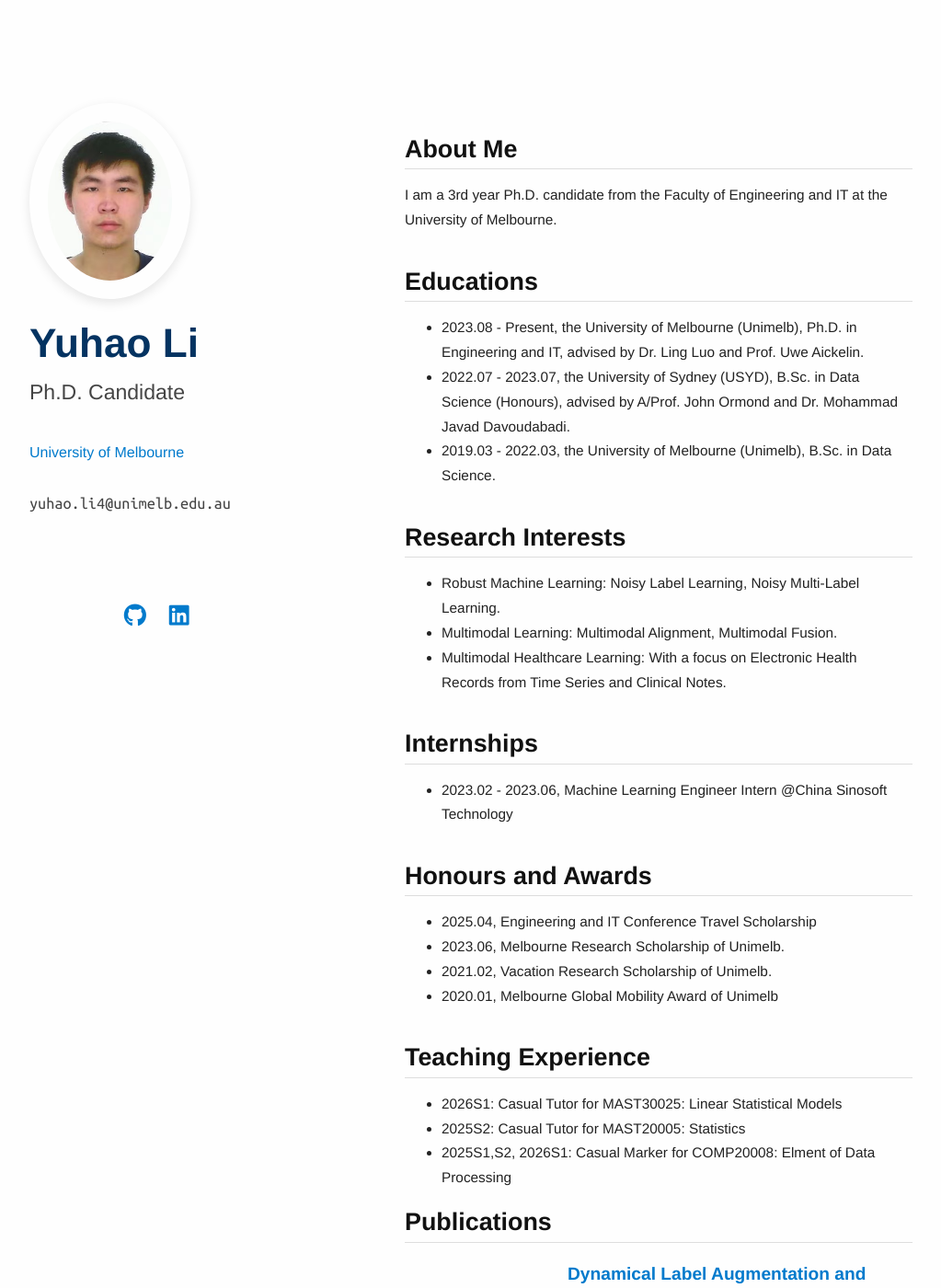
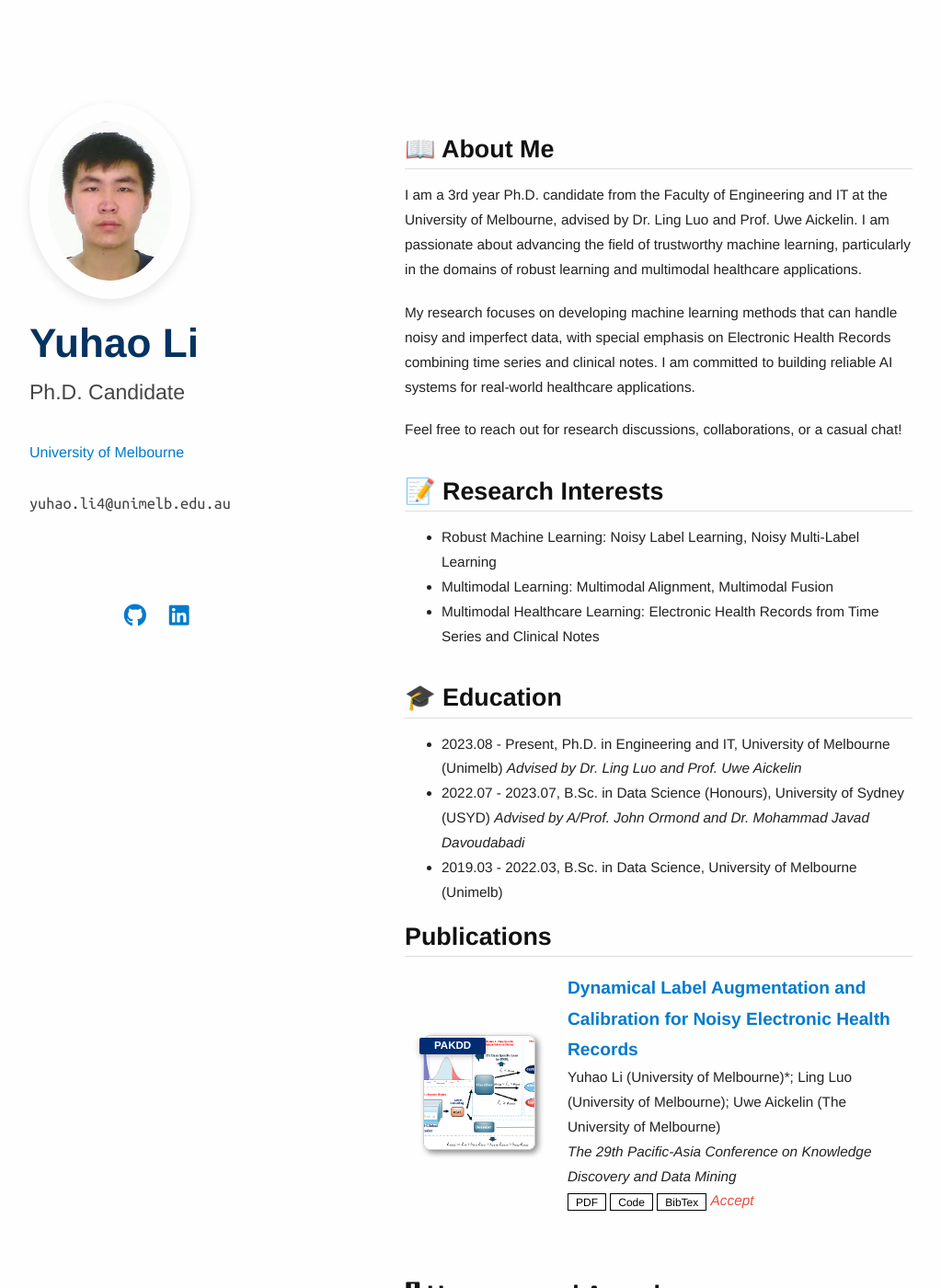
Before and after one commit to yuhao-3/yuhao-3.github.io, a Jekyll site: the page built from index.md, in a window 1280 px wide and 1400 px high. Shown: the whole window at 92% size, without its empty margins (128-1151 px from the left). Built offline with Jekyll 4.4.1, drawn with Linux system fonts in a browser that asks for light colours; a style sheet for code colours, icons or effects is not loaded; our own code applies the rules of GitHub Pages for plain Markdown files; some of the changed text lies outside the part shown.

Commit message:
Update Current Profiles

```diff
--- a/_includes/services.md
+++ b/_includes/services.md
@@ -1,6 +1,7 @@
-## Services
+## ✍️ Academic Services
 
 <h4 style="margin:0 10px 0;">Conference Reviewers</h4>
 
 <ul style="margin:0 0 5px;">
-  <li><a href="http://cvpr2023.thecvf.com/"><autocolor>ECML-PKDD Conference 2025
+  <li><a href="http://cvpr2023.thecvf.com/"><autocolor>ECML-PKDD Conference 2025</autocolor></a></li>
+</ul>
--- a/index.md
+++ b/index.md
@@ -2,39 +2,45 @@
 layout: homepage
 ---
 
-## About Me
+## 📖 About Me
 
-I am a 3rd year Ph.D. candidate from the Faculty of Engineering and IT at the University of Melbourne.
+I am a 3rd year Ph.D. candidate from the Faculty of Engineering and IT at the University of Melbourne, advised by Dr. Ling Luo and Prof. Uwe Aickelin. I am passionate about advancing the field of trustworthy machine learning, particularly in the domains of robust learning and multimodal healthcare applications.
 
-## Educations
-- 2023.08 - Present, the University of Melbourne (Unimelb), Ph.D. in Engineering and IT, advised by Dr. Ling Luo and Prof. Uwe Aickelin.
-- 2022.07 - 2023.07, the University of Sydney (USYD), B.Sc. in Data Science (Honours), advised by A/Prof. John Ormond and Dr. Mohammad Javad Davoudabadi.
-- 2019.03 - 2022.03, the University of Melbourne (Unimelb), B.Sc. in Data Science.
+My research focuses on developing machine learning methods that can handle noisy and imperfect data, with special emphasis on Electronic Health Records combining time series and clinical notes. I am committed to building reliable AI systems for real-world healthcare applications.
+
+Feel free to reach out for research discussions, collaborations, or a casual chat!
+
+## 📝 Research Interests
+
+- **Robust Machine Learning:** Noisy Label Learning, Noisy Multi-Label Learning
+- **Multimodal Learning:** Multimodal Alignment, Multimodal Fusion
+- **Multimodal Healthcare Learning:** Electronic Health Records from Time Series and Clinical Notes
 
 
-## Research Interests
-
-- **Robust Machine Learning:** Noisy Label Learning, Noisy Multi-Label Learning.
-- **Multimodal Learning:** Multimodal Alignment, Multimodal Fusion.
-- **Multimodal Healthcare Learning:** With a focus on Electronic Health Records from Time Series and Clinical Notes.
-
-
-## Internships
-- 2023.02 - 2023.06, Machine Learning Engineer Intern @China Sinosoft Technology
-
-
-## Honours and Awards
-- 2025.04, Engineering and IT Conference Travel Scholarship
-- 2023.06, Melbourne Research Scholarship of Unimelb.
-- 2021.02, Vacation Research Scholarship of Unimelb.
-- 2020.01, Melbourne Global Mobility Award of Unimelb
-
-## Teaching Experience
-- 2026S1: Casual Tutor for MAST30025: Linear Statistical Models
-- 2025S2: Casual Tutor for MAST20005: Statistics
-- 2025S1,S2, 2026S1: Casual Marker for COMP20008: Elment of Data Processing
+## 🎓 Education
+- **2023.08 - Present**, Ph.D. in Engineering and IT, University of Melbourne (Unimelb)
+  *Advised by Dr. Ling Luo and Prof. Uwe Aickelin*
+- **2022.07 - 2023.07**, B.Sc. in Data Science (Honours), University of Sydney (USYD)
+  *Advised by A/Prof. John Ormond and Dr. Mohammad Javad Davoudabadi*
+- **2019.03 - 2022.03**, B.Sc. in Data Science, University of Melbourne (Unimelb)
 
 
 {% include_relative _includes/publications.md %}
 
+## 🎖 Honours and Awards
+- **2025.04**, Engineering and IT Conference Travel Scholarship
+- **2023.06**, Melbourne Research Scholarship, University of Melbourne
+- **2021.02**, Vacation Research Scholarship, University of Melbourne
+- **2020.01**, Melbourne Global Mobility Award, University of Melbourne
+
+
+## 💻 Internships
+- **2023.02 - 2023.06**, Machine Learning Engineer Intern, China Sinosoft Technology
+
+
 {% include_relative _includes/services.md %}
+
+## 🧑‍🏫 Teaching Experience
+- **2026S1**: Casual Tutor for MAST30025: Linear Statistical Models
+- **2025S2**: Casual Tutor for MAST20005: Statistics
+- **2025S1, S2, 2026S1**: Casual Marker for COMP20008: Elements of Data Processing
```
